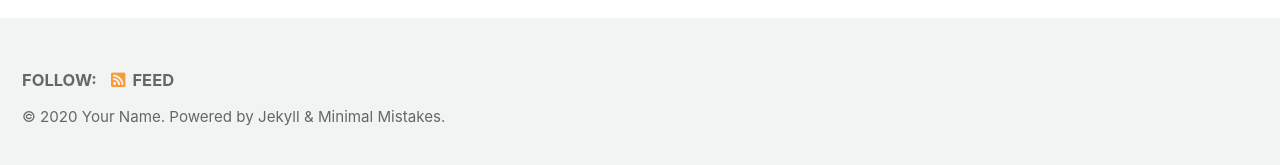
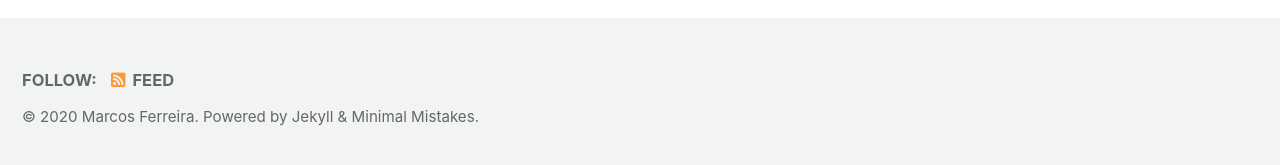
Before and after one commit to mrondfer/mrondfer.github.io, a Jekyll site: the page built from index.html, in a window 1280 px wide. Shown: the part 727-892 px from the top of the page. Built offline with Jekyll 4.4.1, drawn with Linux system fonts in a browser that asks for light colours; cached includes are drawn as plain includes; the list of posts is cut into pages by our own code.

Commit message:
Adicionei meu nome

```diff
--- a/_config.yml
+++ b/_config.yml
@@ -19,7 +19,7 @@ locale                   : "en-US"
 title                    : "Site Title"
 title_separator          : "-"
 subtitle                 : # site tagline that appears below site title in masthead
-name                     : "Your Name"
+name                     : "Marcos Ferreira"
 description              : "An amazing website."
 url                      : # the base hostname & protocol for your site e.g. "https://mmistakes.github.io"
 baseurl                  : # the subpath of your site, e.g. "/blog"
```
